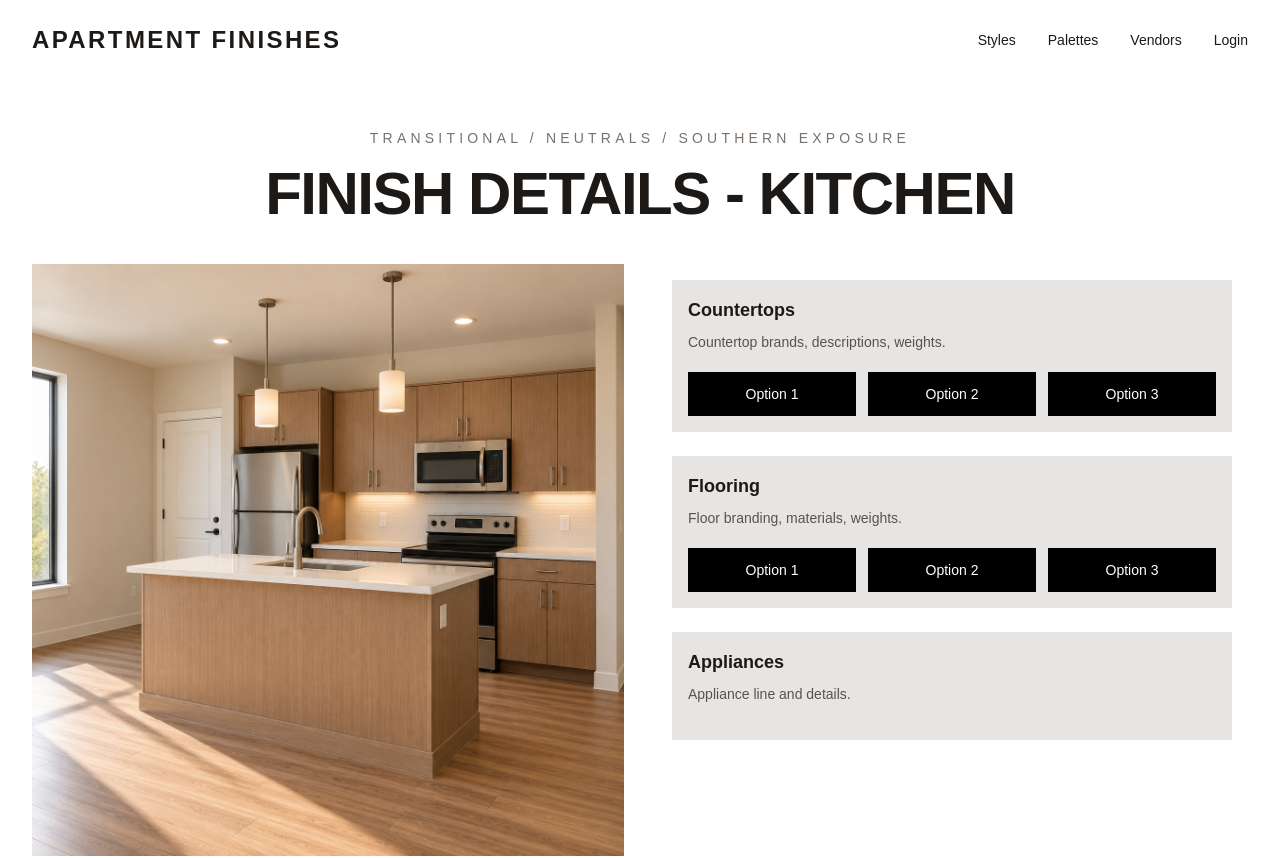
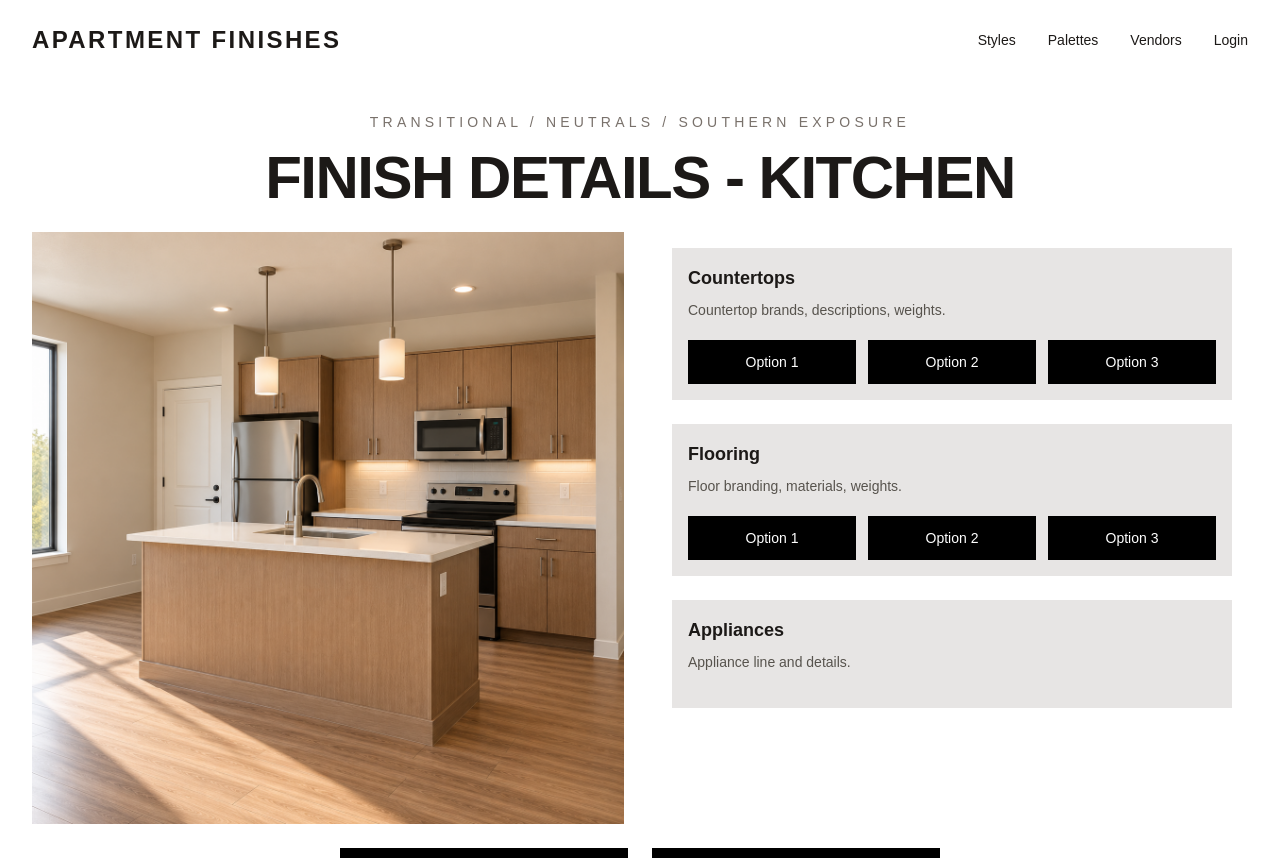
Before and after one commit to PigSizedCat/Apartment_Finishes, a Next.js app: page /designs/transitional/neutrals/southernexposure in a window 1280 px wide. Shown: the top 858 px of the page. Built offline with nearby package versions, Linux system fonts and the light colour scheme.

Commit message:
Update 1

```diff
--- a/app/designs/transitional/neutrals/southernexposure/bathroom/page.tsx
+++ b/app/designs/transitional/neutrals/southernexposure/bathroom/page.tsx
@@ -21,7 +21,7 @@ export default function FinishDetailsKitchenPage() {
       </header>
 
       {/* PAGE TITLE */}
-      <section className="px-8 pb-10 pt-12 text-center">
+      <section className="px-8 pb-6 pt-6 text-center">
         <p className="mb-4 text-sm uppercase tracking-[0.3em] text-stone-500">
           Transitional / Neutrals / Southern Exposure
         </p>
@@ -32,7 +32,7 @@ export default function FinishDetailsKitchenPage() {
       </section>
 
       {/* DETAILS LAYOUT */}
-      <section className="mx-auto max-w-7xl px-8 pb-24">
+      <section className="mx-auto max-w-7xl px-8 pb-6">
         <div className="grid gap-8 lg:grid-cols-2">
 
           {/* LEFT IMAGE */}
--- a/app/designs/transitional/neutrals/southernexposure/page.tsx
+++ b/app/designs/transitional/neutrals/southernexposure/page.tsx
@@ -21,7 +21,7 @@ export default function FinishDetailsKitchenPage() {
       </header>
 
       {/* PAGE TITLE */}
-      <section className="px-8 pb-10 pt-12 text-center">
+      <section className="px-8 pb-6 pt-8 text-center">
         <p className="mb-4 text-sm uppercase tracking-[0.3em] text-stone-500">
           Transitional / Neutrals / Southern Exposure
         </p>
@@ -32,7 +32,7 @@ export default function FinishDetailsKitchenPage() {
       </section>
 
       {/* DETAILS LAYOUT */}
-      <section className="mx-auto max-w-7xl px-8 pb-24">
+      <section className="mx-auto max-w-7xl px-8 pb-6">
         <div className="grid gap-8 lg:grid-cols-2">
 
           {/* LEFT IMAGE */}
```
